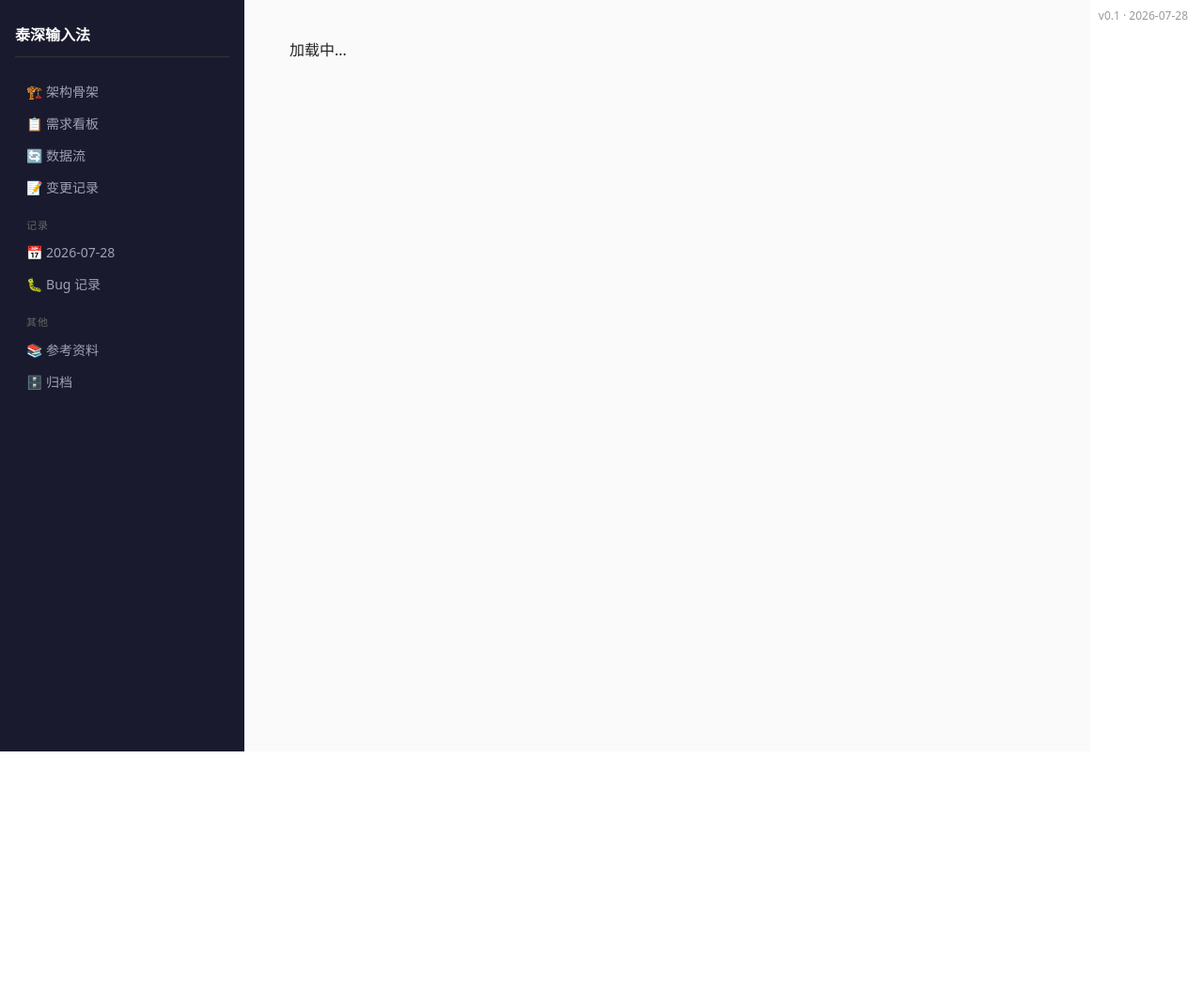
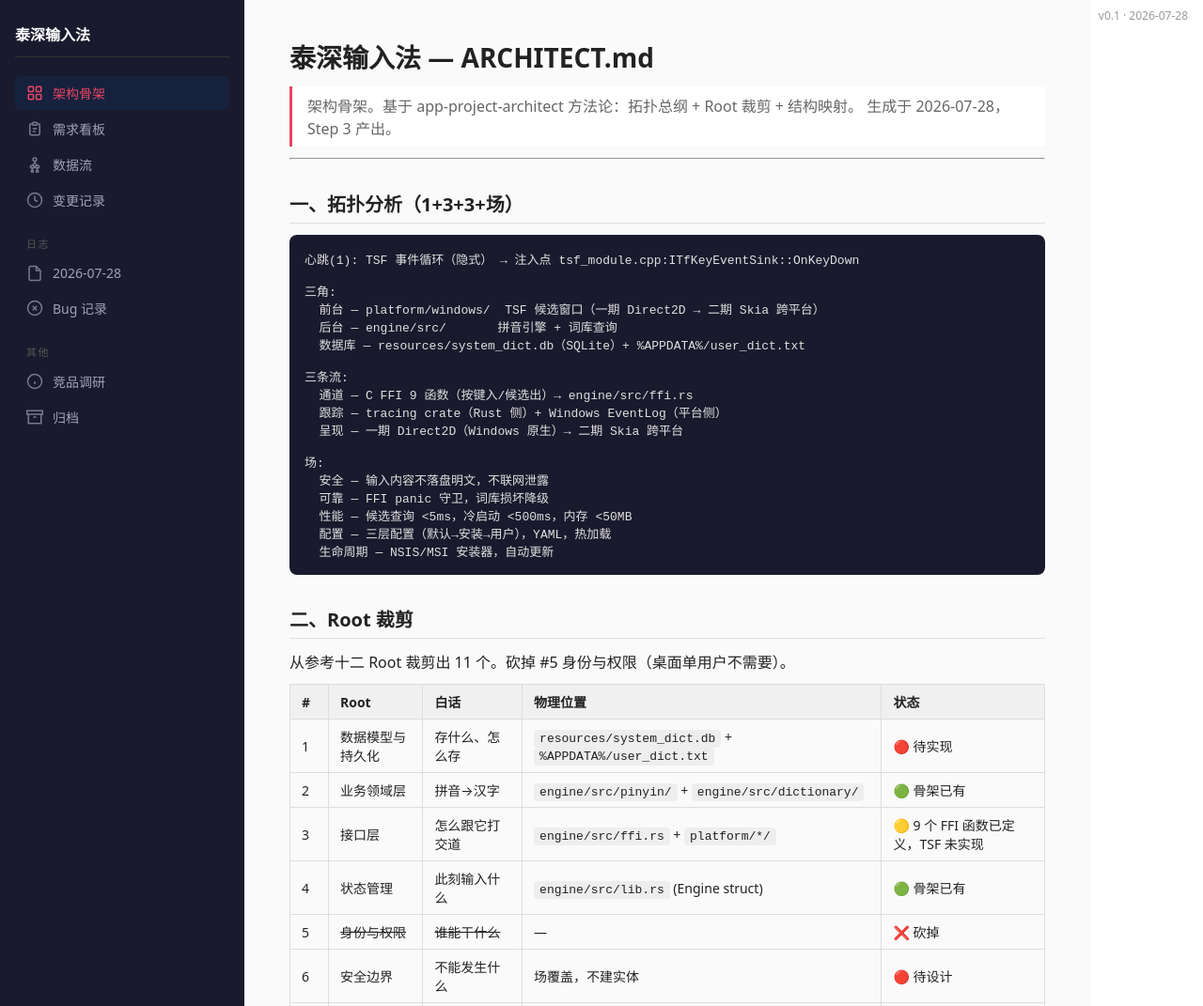
Before and after one commit to EricXu20266/taishenIME, a website: page docs/index.html in a window 1280 px wide. Shown: the top 1071 px of the page at 94% size. Before the commit the page ends 800 px from the top, so only its background shows below. Drawn offline with nearby package versions, Linux system fonts and the light colour scheme.

Commit message:
[AI:泰深] fix: index.html — emoji 换 SVG 平面图标 + 修复 fetch 加载失败降级

```diff
--- a/docs/index.html
+++ b/docs/index.html
@@ -8,14 +8,20 @@
 <style>
 * { margin: 0; padding: 0; box-sizing: border-box; }
 body { display: flex; font-family: system-ui, -apple-system, sans-serif; min-height: 100vh; }
-nav { width: 260px; background: #1a1a2e; color: #e0e0e0; padding: 24px 16px; flex-shrink: 0; }
+nav { width: 260px; background: #1a1a2e; color: #e0e0e0; padding: 24px 16px; flex-shrink: 0; overflow-y: auto; }
 nav h2 { color: #fff; font-size: 16px; margin-bottom: 20px; padding-bottom: 12px; border-bottom: 1px solid #333; }
-nav a { display: block; color: #a0a0b8; text-decoration: none; padding: 6px 12px; border-radius: 6px; font-size: 14px; margin-bottom: 2px; cursor: pointer; }
+nav a {
+  display: flex; align-items: center; gap: 10px;
+  color: #a0a0b8; text-decoration: none; padding: 8px 12px; border-radius: 6px;
+  font-size: 14px; margin-bottom: 2px; cursor: pointer; transition: all 0.15s;
+}
 nav a:hover, nav a.active { background: #16213e; color: #e94560; }
-nav .section { font-size: 11px; text-transform: uppercase; color: #666; margin: 16px 0 6px 12px; letter-spacing: 1px; }
+nav a svg { flex-shrink: 0; opacity: 0.7; }
+nav a:hover svg, nav a.active svg { opacity: 1; }
+nav .section { font-size: 11px; text-transform: uppercase; color: #555; margin: 20px 0 6px 12px; letter-spacing: 1.5px; }
 main { flex: 1; padding: 40px 48px; overflow-y: auto; background: #fafafa; color: #222; max-width: 900px; }
 main h1 { font-size: 28px; margin-bottom: 8px; }
-main h2 { font-size: 20px; margin: 32px 0 12px; padding-bottom: 6px; border-bottom: 1px solid #eee; }
+main h2 { font-size: 20px; margin: 32px 0 12px; padding-bottom: 6px; border-bottom: 1px solid #e0e0e0; }
 main h3 { font-size: 16px; margin: 20px 0 8px; }
 main table { border-collapse: collapse; width: 100%; margin: 12px 0; }
 main th, main td { border: 1px solid #ddd; padding: 8px 12px; text-align: left; font-size: 14px; }
@@ -24,39 +30,111 @@ main code { background: #eee; padding: 2px 6px; border-radius: 4px; font-size: 1
 main pre { background: #1a1a2e; color: #e0e0e0; padding: 16px; border-radius: 8px; overflow-x: auto; font-size: 13px; margin: 12px 0; }
 main pre code { background: none; padding: 0; color: inherit; }
 main blockquote { border-left: 3px solid #e94560; padding: 8px 16px; margin: 12px 0; color: #666; background: #fff; }
+main ul, main ol { padding-left: 24px; margin: 8px 0; }
+main li { margin: 4px 0; line-height: 1.6; }
 .status-bar { position: fixed; top: 0; right: 0; padding: 8px 16px; font-size: 12px; color: #999; }
+.watermark { opacity: 0.03; position: fixed; bottom: 20px; right: 20px; font-size: 120px; pointer-events: none; }
 @media (max-width: 768px) { body { flex-direction: column; } nav { width: 100%; } }
 </style>
 </head>
 <body>
 <nav>
   <h2>泰深输入法</h2>
-  <a href="#" onclick="loadMD('ARCHITECT.md')">🏗️ 架构骨架</a>
-  <a href="#" onclick="loadMD('DEV-TRACKER.md')">📋 需求看板</a>
-  <a href="#" onclick="loadMD('business-flow.md')">🔄 数据流</a>
-  <a href="#" onclick="loadMD('CHANGELOG')">📝 变更记录</a>
-  <div class="section">记录</div>
-  <a href="#" onclick="loadMD('changelogs/CHANGELOG_2026-07-28.md')">📅 2026-07-28</a>
-  <a href="#" onclick="loadMD('bugs/BUG_2026-07-28.md')">🐛 Bug 记录</a>
+  <a href="#" class="active" onclick="navigate(event, 'ARCHITECT.md')">
+    <svg width="18" height="18" viewBox="0 0 24 24" fill="none" stroke="currentColor" stroke-width="2"><rect x="3" y="3" width="7" height="7" rx="1"/><rect x="14" y="3" width="7" height="7" rx="1"/><rect x="3" y="14" width="7" height="7" rx="1"/><rect x="14" y="14" width="7" height="7" rx="1"/></svg>
+    架构骨架
+  </a>
+  <a href="#" onclick="navigate(event, 'DEV-TRACKER.md')">
+    <svg width="18" height="18" viewBox="0 0 24 24" fill="none" stroke="currentColor" stroke-width="2"><path d="M9 5H7a2 2 0 0 0-2 2v12a2 2 0 0 0 2 2h10a2 2 0 0 0 2-2V7a2 2 0 0 0-2-2h-2"/><rect x="9" y="3" width="6" height="4" rx="1"/><line x1="9" y1="12" x2="15" y2="12"/><line x1="9" y1="16" x2="13" y2="16"/></svg>
+    需求看板
+  </a>
+  <a href="#" onclick="navigate(event, 'business-flow.md')">
+    <svg width="18" height="18" viewBox="0 0 24 24" fill="none" stroke="currentColor" stroke-width="2"><circle cx="12" cy="5" r="2.5"/><line x1="12" y1="7.5" x2="12" y2="10"/><polyline points="7.5,14 12,10 16.5,14"/><rect x="6" y="14" width="5" height="3" rx="0.5"/><rect x="13" y="14" width="5" height="3" rx="0.5"/><line x1="8.5" y1="17" x2="8.5" y2="19.5"/><line x1="15.5" y1="17" x2="15.5" y2="19.5"/><circle cx="8.5" cy="21.5" r="1.5"/><circle cx="15.5" cy="21.5" r="1.5"/></svg>
+    数据流
+  </a>
+  <a href="#" onclick="navigate(event, 'CHANGELOG')">
+    <svg width="18" height="18" viewBox="0 0 24 24" fill="none" stroke="currentColor" stroke-width="2"><circle cx="12" cy="12" r="10"/><polyline points="12,6 12,12 16,14"/></svg>
+    变更记录
+  </a>
+  <div class="section">日志</div>
+  <a href="#" onclick="navigate(event, 'changelogs/CHANGELOG_2026-07-28.md')">
+    <svg width="18" height="18" viewBox="0 0 24 24" fill="none" stroke="currentColor" stroke-width="2"><path d="M14 2H6a2 2 0 0 0-2 2v16a2 2 0 0 0 2 2h12a2 2 0 0 0 2-2V8z"/><polyline points="14,2 14,8 20,8"/></svg>
+    2026-07-28
+  </a>
+  <a href="#" onclick="navigate(event, 'bugs/BUG_2026-07-28.md')">
+    <svg width="18" height="18" viewBox="0 0 24 24" fill="none" stroke="currentColor" stroke-width="2"><circle cx="12" cy="12" r="10"/><line x1="15" y1="9" x2="9" y2="15"/><line x1="9" y1="9" x2="15" y2="15"/></svg>
+    Bug 记录
+  </a>
   <div class="section">其他</div>
-  <a href="#" onclick="loadMD('reference/')">📚 参考资料</a>
-  <a href="#" onclick="loadMD('archive/architecture-v1.md')">🗄️ 归档</a>
+  <a href="#" onclick="navigate(event, 'reference/RESEARCH_2026-07-28.md')">
+    <svg width="18" height="18" viewBox="0 0 24 24" fill="none" stroke="currentColor" stroke-width="2"><circle cx="12" cy="12" r="10"/><line x1="12" y1="16" x2="12" y2="12"/><line x1="12" y1="8" x2="12.01" y2="8"/></svg>
+    竞品调研
+  </a>
+  <a href="#" onclick="navigate(event, 'archive/architecture-v1.md')">
+    <svg width="18" height="18" viewBox="0 0 24 24" fill="none" stroke="currentColor" stroke-width="2"><path d="M21 8v13H3V8"/><path d="M1 3h22v5H1z"/><path d="M10 12h4"/></svg>
+    归档
+  </a>
 </nav>
-<main id="content"><p>加载中...</p></main>
+<main id="content"></main>
 <div class="status-bar">v0.1 · 2026-07-28</div>
+
 <script>
+// ── SVG Icons ──
+const icons = {
+  'ARCHITECT.md': `<svg width="18" height="18" viewBox="0 0 24 24" fill="none" stroke="#e94560" stroke-width="2"><rect x="3" y="3" width="7" height="7" rx="1"/><rect x="14" y="3" width="7" height="7" rx="1"/><rect x="3" y="14" width="7" height="7" rx="1"/><rect x="14" y="14" width="7" height="7" rx="1"/></svg>`,
+  'DEV-TRACKER.md': `<svg width="18" height="18" viewBox="0 0 24 24" fill="none" stroke="#e94560" stroke-width="2"><path d="M9 5H7a2 2 0 0 0-2 2v12a2 2 0 0 0 2 2h10a2 2 0 0 0 2-2V7a2 2 0 0 0-2-2h-2"/><rect x="9" y="3" width="6" height="4" rx="1"/><line x1="9" y1="12" x2="15" y2="12"/><line x1="9" y1="16" x2="13" y2="16"/></svg>`,
+  'business-flow.md': `<svg width="18" height="18" viewBox="0 0 24 24" fill="none" stroke="#e94560" stroke-width="2"><circle cx="12" cy="5" r="2.5"/><line x1="12" y1="7.5" x2="12" y2="10"/><polyline points="7.5,14 12,10 16.5,14"/><rect x="6" y="14" width="5" height="3" rx="0.5"/><rect x="13" y="14" width="5" height="3" rx="0.5"/><line x1="8.5" y1="17" x2="8.5" y2="19.5"/><line x1="15.5" y1="17" x2="15.5" y2="19.5"/><circle cx="8.5" cy="21.5" r="1.5"/><circle cx="15.5" cy="21.5" r="1.5"/></svg>`,
+  'CHANGELOG': `<svg width="18" height="18" viewBox="0 0 24 24" fill="none" stroke="#e94560" stroke-width="2"><circle cx="12" cy="12" r="10"/><polyline points="12,6 12,12 16,14"/></svg>`,
+  'reference/': `<svg width="18" height="18" viewBox="0 0 24 24" fill="none" stroke="#e94560" stroke-width="2"><circle cx="12" cy="12" r="10"/><line x1="12" y1="16" x2="12" y2="12"/><line x1="12" y1="8" x2="12.01" y2="8"/></svg>`,
+  'archive/': `<svg width="18" height="18" viewBox="0 0 24 24" fill="none" stroke="#e94560" stroke-width="2"><path d="M21 8v13H3V8"/><path d="M1 3h22v5H1z"/><path d="M10 12h4"/></svg>`,
+};
+
+// ── Default content (shown before any fetch, avoids "加载中") ──
+const DEFAULT = `# 泰深输入法
+
+> Rust 核心引擎 + C++ TSF 平台层 · 跨平台中文拼音输入法
+
+## 项目状态
+
+| 阶段 | 进度 |
+|------|------|
+| 架构设计 | ✅ ARCHITECT.md — 拓扑 + 11 Root |
+| 开发环境 | ✅ L2 宪法 + Biome + EditorConfig |
+| 竞品调研 | ✅ RIME/PIME/Skia 分析 |
+| 词库模块 | ✅ SQLite 加载 + 203 条词库 |
+| TSF 平台层 | ⏳ 下一个模块 |
+
+## 文档导航
+
+点击左侧菜单浏览各文档。如果页面显示异常，请通过以下方式打开：
+
+- **泰深画布**：在泰深中通过 HTML 画布打开（自动提供 HTTP 服务）
+- **本地服务器**：\`cd docs && python -m http.server 8080\`，然后访问 \`http://localhost:8080/index.html\`
+`;
+
 async function loadMD(path) {
   document.querySelectorAll('nav a').forEach(a => a.classList.remove('active'));
-  event.target.classList.add('active');
+  const links = document.querySelectorAll('nav a[onclick]');
+  for (const a of links) {
+    if (a.getAttribute('onclick').includes(path)) a.classList.add('active');
+  }
+
   try {
     const resp = await fetch(path);
-    if (!resp.ok) throw new Error('404');
+    if (!resp.ok) throw new Error('fetch failed');
     const md = await resp.text();
     document.getElementById('content').innerHTML = marked.parse(md);
   } catch {
-    document.getElementById('content').innerHTML = '<p style="color:#999">该文档尚未创建</p>';
+    document.getElementById('content').innerHTML = marked.parse(DEFAULT);
   }
 }
+
+function navigate(event, path) {
+  event.preventDefault();
+  loadMD(path);
+}
+
+// 初始加载
 loadMD('ARCHITECT.md');
 </script>
 </body>
```
